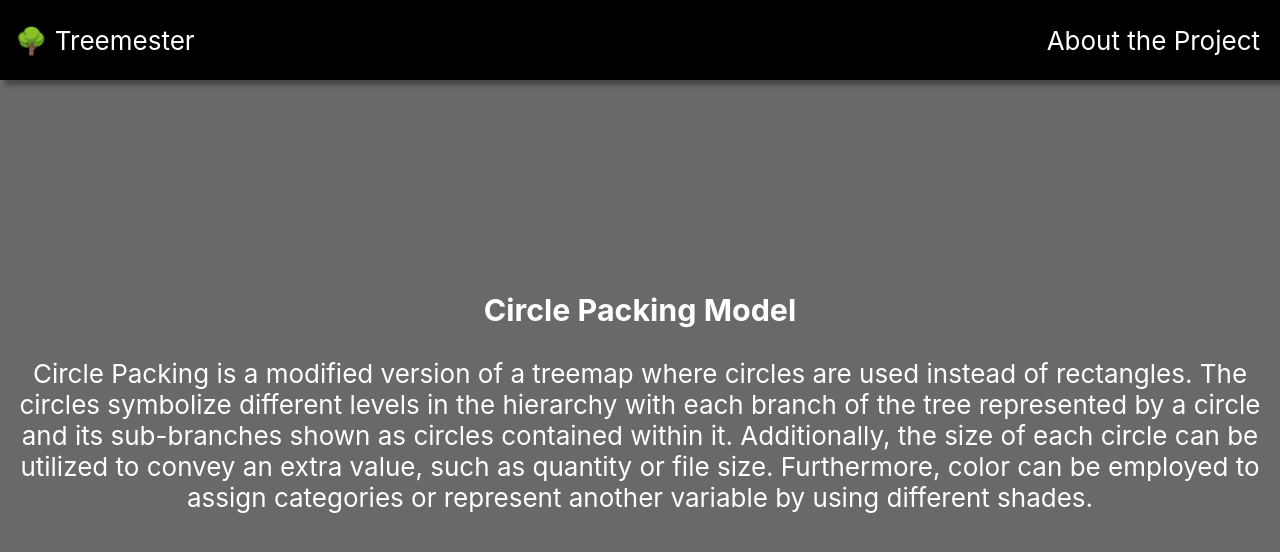
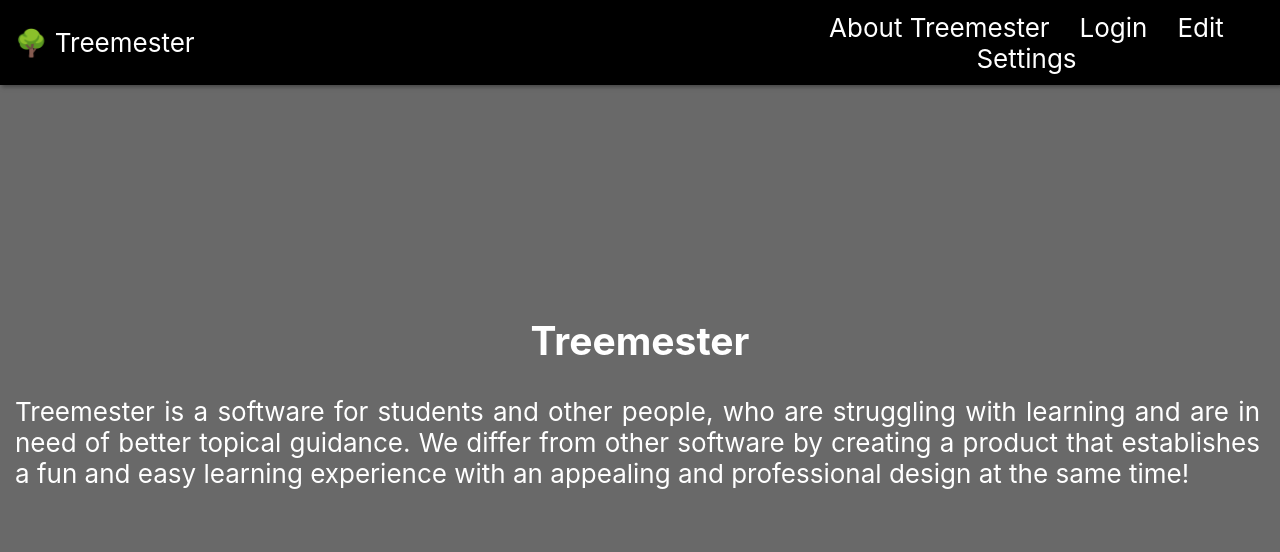
Before and after one commit to dhbw-ka-pm/tinf22b6-treemester, a React (Create React App) app: page /tinf22b6-treemester/about in a window 1280 px wide. Shown: the top 552 px of the page. Built offline with nearby package versions, Linux system fonts and the light colour scheme; the HTML template or start-up script is replaced by a standard one.

Commit message:
feat: navigator items

```diff
--- a/src/About.js
+++ b/src/About.js
@@ -1,16 +1,17 @@
 import React from 'react';
+import './App.css';
 
 function About() {
     return (
         <>
             <div className="description">
-                <h3>Circle Packing Model</h3>
-                <p>Circle Packing is a modified version of a treemap where circles are used instead of rectangles.
-
-                    The circles symbolize different levels in the hierarchy with each branch of the tree represented by a circle and its sub-branches shown as circles contained within it.
-
-                    Additionally, the size of each circle can be utilized to convey an extra value, such as quantity or file size. Furthermore, color can be employed to assign categories or represent another variable by using different shades.
-                 </p>
+                <h2>Treemester</h2>
+                <p class = "blockSatz">
+                Treemester is a software for students and other people,
+                who are struggling with learning and are in need of better topical guidance.
+                We differ from other software by creating a product that establishes a fun and easy
+                learning experience with an appealing and professional design at the same time!
+                </p>
             </div>
         </>
     );
--- a/src/App.css
+++ b/src/App.css
@@ -1,5 +1,6 @@
 .App {
     text-align: center;
+    background-color: #696969;
 }
 
 .App-logo {
@@ -8,7 +9,6 @@
 }
 
 .App-header {
-    background-color: #696969;
     min-height: 100vh;
     display: flex;
     flex-direction: column;
@@ -53,9 +53,9 @@ simulating a white line under the button
 
 .navigation {
     width: 100%;
-    height: 80px;
+    height: 85px;
     background-color: black;
-    box-shadow: 5px 5px 5px #454545;
+    box-shadow: 2px 2px 4px #454545;
     position: fixed;
     top: 0;
     left: 0;
@@ -87,22 +87,76 @@ simulating a white line under the button
 .navigation button:focus {
     outline: none;
 } */
-
-.links {
+.start {
     width: 100%;
     display: flex;
     align-items: center;
     justify-content: space-between;
+}
+.start a{
+    margin-left: 15px;
+    color:white;
+    text-decoration: none;
+    margin-right: 15px;
+}
+.links {
+    position: relative;
+    width: 70%;
+    margin: 0;
+    padding: 0;
+    display: inline;
+    justify-content: space-right;
+  }
+
+ .links a{
+    display: inline-block;
+    text-align: left;
+    color: white;
+    text-decoration: none;
+    margin-left: 25px;
+    margin-right: 5px;
+  }
+
+  .links a ul{
+    display: none;
+    list-style: none;
+    position: absolute;
+    margin-top: 15px;
+    color: black;
+    background-color: lightgray;
+    border-radius: 0px 0px 8px 8px;
+  }
+
+  .links a ul a{
+    display: inline-block;
+    position: absolute;
+    color: black;
+    background-color: lightgray;
 
   }
+  .links a ul li{
+    padding: 1px 1px;
+    border-radius: 4px;
 
-  .links a {
-    margin-left: 15px;
-    color: white;
-    text-decoration: none;
-    margin-right: 20px;
-  }
+   }
 
+   .links a ul li a{
+    text-align: justify;
+    color: red;
+
+   }
+
+  .links a:hover ul{
+    display: block;
+   }
+*/
   .currentPage {
     border-bottom: 2px solid white;
   }
+
+  .blockSatz{
+    text-align: justify;
+    hyphens: auto;
+    margin-left: 15px;
+    margin-right: 20px;
+  }
--- a/src/Navigation.js
+++ b/src/Navigation.js
@@ -16,14 +16,61 @@ function Navigation() {
 
     return (
         <nav className="navigation">
-            <div className="links">
+            <div className="start">
                 <Link to="/tinf22b6-treemester" onClick={() => setCurrent("circlePacking")}>
                     <p className="label">&#x1F333; Treemester</p>
                 </Link>
-                    <Link to="/tinf22b6-treemester/about" onClick={() => setCurrent("about")} className={classNameAbout}>
-                        <span>About the Project</span>
+
+            </div>
+            <div className="links">
+
+                <Link to="/tinf22b6-treemester/about" onClick={() => setCurrent("about")} className={classNameAbout}>
+                    <span>About Treemester</span>
+                </Link>
+
+                <Link to="/tinf22b6-treemester" onClick={() => setCurrent("circlePacking")}>
+                    <span>Login</span>
+                </Link>
+
+                <Link to="/tinf22b6-treemester" onClick={() => setCurrent("circlePacking")}>
+                    <span>Edit</span>
+                    <ul>
+                        <li>
+                            Create new Mindmap
+                        </li>
+
+                        <li>
+                            Upload Mindmap
+                        </li>
+
+                        <li>
+                            Create new Sprintline
+                        </li>
+
+                        <li>
+                            Upload Sprintline
+                       </li>
+                   </ul>
+                </Link>
+
+                <Link to="/tinf22b6-treemester" onClick={() => setCurrent("circlePacking")} >
+                    <span>Settings</span>
+                        <ul>
+                            <li>
+                                Options
+                            </li>
+                            <li>
+                                Darkmode
+                            </li>
+                            <li>
+                                Help
+                            </li>
+                            <li>
+                                "Logged User"
+                            </li>
+                        </ul>
                     </Link>
-            </div>
+                </div>
         </nav>
     )
 }
```
